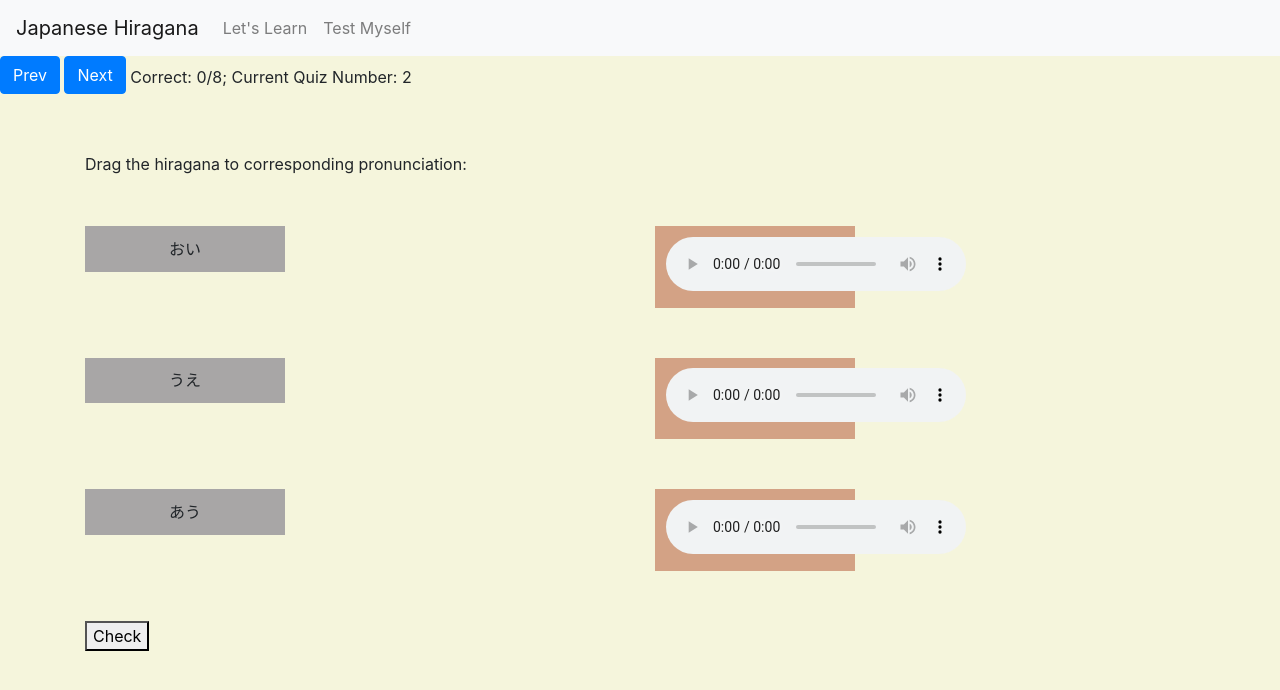
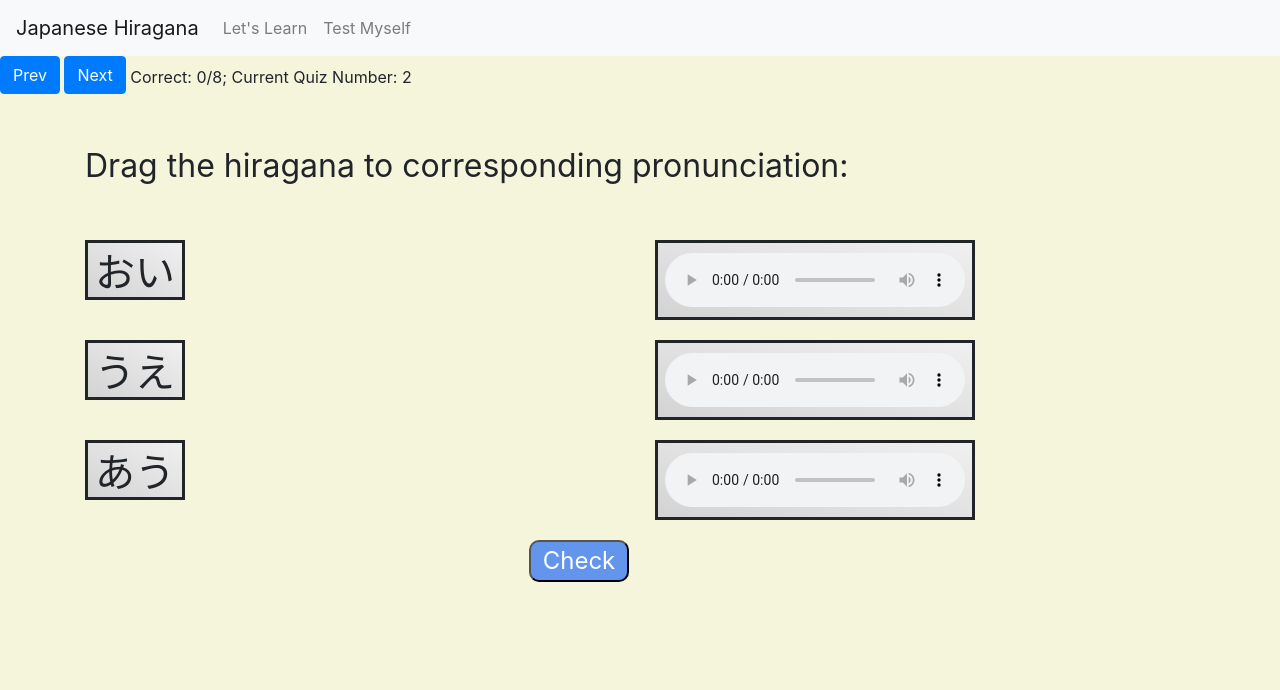
Before and after one commit to ShionWayne/Japanese-Hiragana-Learning, a Flask app: page /quiz/1 in a window 1280 px wide. Shown: the top 690 px of the page. Run offline with Flask 2, Linux system fonts and the light colour scheme; some libraries are stand-ins or nearby versions.

Commit message:
Add files via upload

```diff
--- a/static/css/quiz_2.css
+++ b/static/css/quiz_2.css
@@ -1,40 +1,84 @@
-
 #quiz_2_content {
     margin-top: 50px;
 }
 
 #quiz_2_instruct{
-    margin-top: 50px;
+    font-size: xx-large;
+    margin-top: 40px;
+    margin-bottom: 40px;
 }
 
 .quiz_2_source-box {
-    background-color: rgb(168, 166, 166);
-    padding: 2%;
-    max-width: 200px;
+    height: 60px;
+    width: 100px;
+    font-size: 40px;
+    border-style: solid;
     text-align: center;
+    background-image: linear-gradient(to bottom left, rgb(240, 240, 240), lightgrey);
     z-index: 10;
 }
 
 .quiz_2_target-box {
-    background-color: rgb(211, 162, 133);
-    padding: 2%;
-    max-width: 200px;
+    height: 80px;
+    width: 320px;
+    font-size: 40px;
+    border-style: solid;
     text-align: center;
+    padding-top: 10px;
+    background-image: linear-gradient(to bottom left, rgb(240, 240, 240), lightgrey);
     z-index: 5;
 }
 
 .quiz-2-row {
-    margin-bottom: 50px;
+    margin-bottom: 20px;
+}
+
+/* .result_word{
+    font-weight: bold;
+    margin-right: 300px;
+} */
+
+.quiz2_submit{
+    border-radius: 10px;
+    background-color: cornflowerblue;
+    color: white;
+    font-size: x-large;
+    width: 100px;
+    cursor: pointer;
+    margin-left: 40%;
+    margin-bottom: 20px;
 }
 .green_zone{
-    background: lawngreen;
+    background: rgb(159, 221, 159);
     color: green;
+    font-size: xx-large;
+    font-weight: bold;
+    padding: 20px 4%;
+}
+#next_button_correct{
+    border-radius: 10px;
+    background-color: rgb(3, 110, 3);
+    color: white;
+    font-size: x-large;
+    width: 120px;
+    cursor: pointer;
+    margin-left: 79%;
+    padding: 5px 0px;
 }
 .red_zone{
-    background: lightcoral;
+    background: rgb(224, 146, 146);
     color: red;
+    font-size: xx-large;
+    font-weight: bold;
+    padding: 20px 4%;
 }
-.result_word{
-    font-weight: bold;
-    margin-right: 300px;
+#try_again_button{
+    border-radius: 10px;
+    background-color: rgb(180, 25, 25);
+    color: white;
+    font-size: x-large;
+    width: 160px;
+    cursor: pointer;
+    margin-left: 61%;
+    padding: 5px 0px;
 }
--- a/static/css/quiz_3.css
+++ b/static/css/quiz_3.css
@@ -1,9 +1,9 @@
-body{
+/* body{
     height: 100%;
     margin: 0;
     padding: 0;
     background-color:beige;
-}
+} */
 /* #quiz_3_instruct{
     margin-top: 50px;
 } */
--- a/static/css/quiz_4.css
+++ b/static/css/quiz_4.css
@@ -1,9 +1,9 @@
-body{
+/* body{
     height: 100%;
     margin: 0;
     padding: 0;
     background-color:beige;
-}
+} */
 
 /* #quiz_4_instruct{
     margin-top: 50px;
```
Also changed, not shown: static/css/quiz_1.css (+62 -13 lines).
